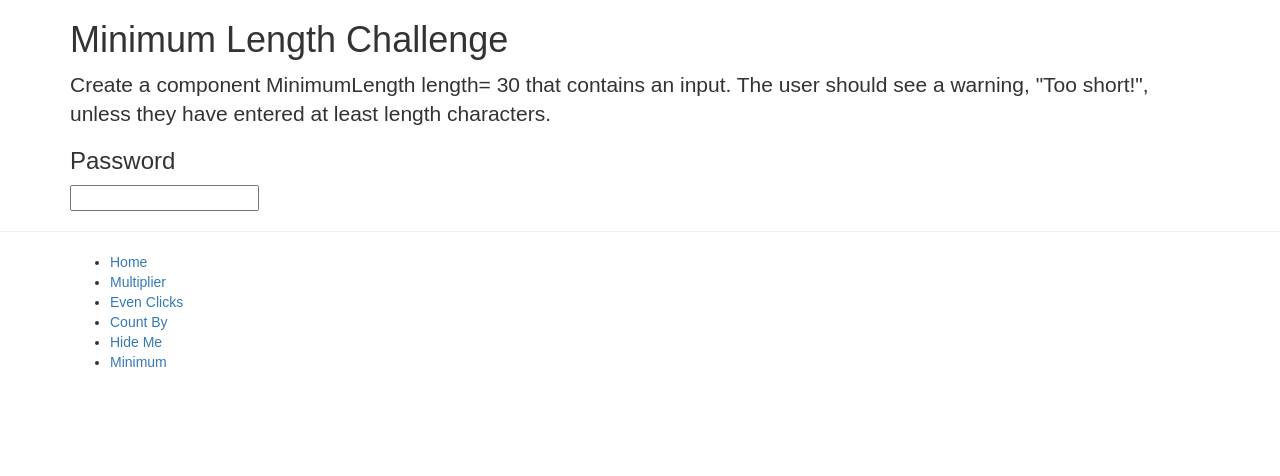
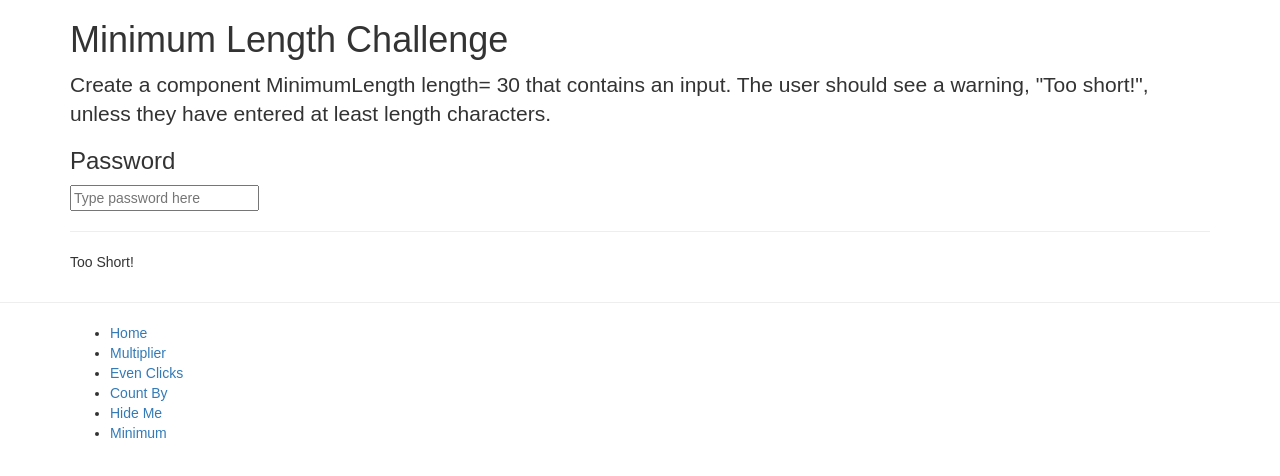
Before and after one commit to lizagne/react-quiz, a React (Create React App) app: page /minimum in a window 1280 px wide. Shown: the top 476 px of the page. Built offline with nearby package versions, Linux system fonts and the light colour scheme.

Commit message:
My second attempt at the Minimum length password task - still not working. But want to move onto the tricksy challenge

```diff
--- a/src/MinimumLength.jsx
+++ b/src/MinimumLength.jsx
@@ -26,15 +26,19 @@ class MinimumLength extends Component { //class which uses components
                 <p className="lead"> Create a component MinimumLength length= 30  that contains an input. The user should see a warning, "Too short!", unless they have entered at least length characters.</p>
                 <h3>Password</h3>
             	<input
+                    placeholder="Type password here"
                     type="password"
-                    onChange={(evt) => this.setState({length: evt.target.value.length})}//callback function
-                    onKeyPress={(evt) => this.hasMinimumLength(this.props.minimumLength) ? <p>Too Short!</p> : <p>This is a great password, Mark will be proud</p> }>
-
+                    onChange={(e) => this.setState({length: e.target.value.minLength})} //callback function
+                    minLength={ 30 }>
             	</input>
-{/*	        	<MinimumLength label="Password" minimumLength={this.props.minimumLength} />
-*/}            </div>
+                <hr />
+                <p>{ this.props.minimumLength ? "Too Short!" : "Good password, Mark would approve"} </p>
+            </div>
         );
     }
 }
 
 export default MinimumLength;
+
+
+                    // { this.props.minimumLength ? <p>Too Short!</p> : <p>This is a great password, Mark will be proud</p> }
```
